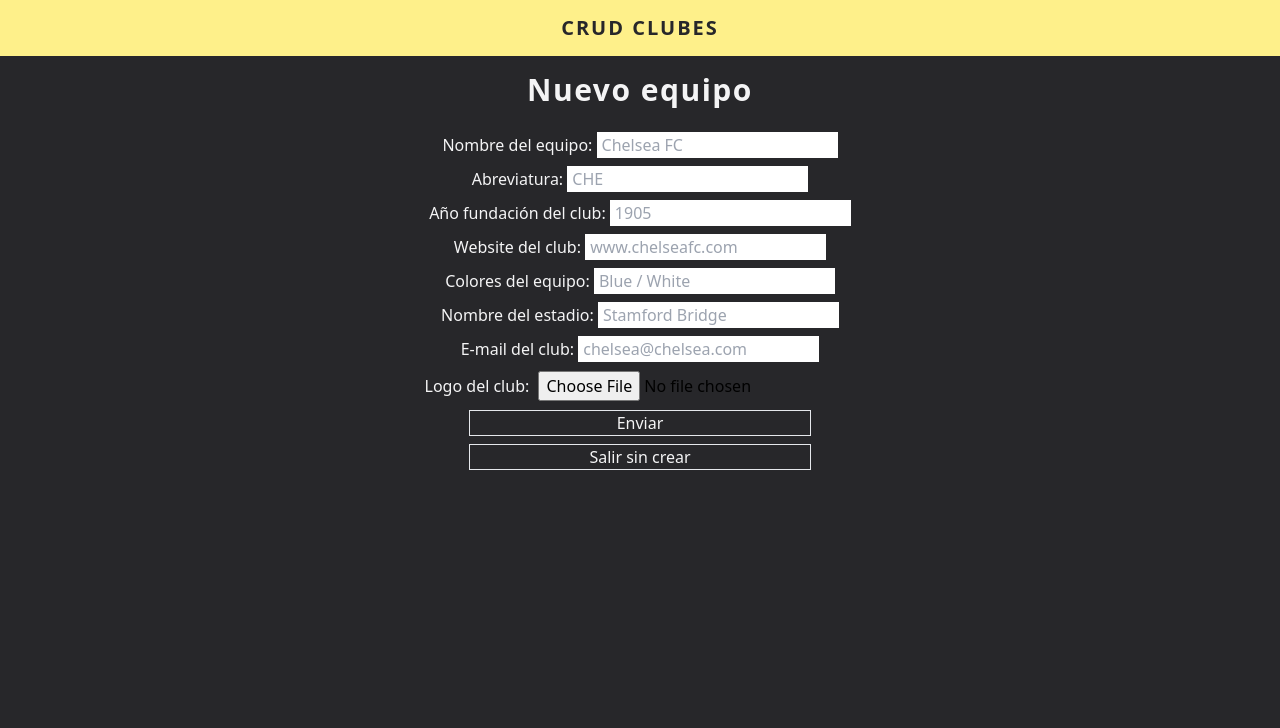
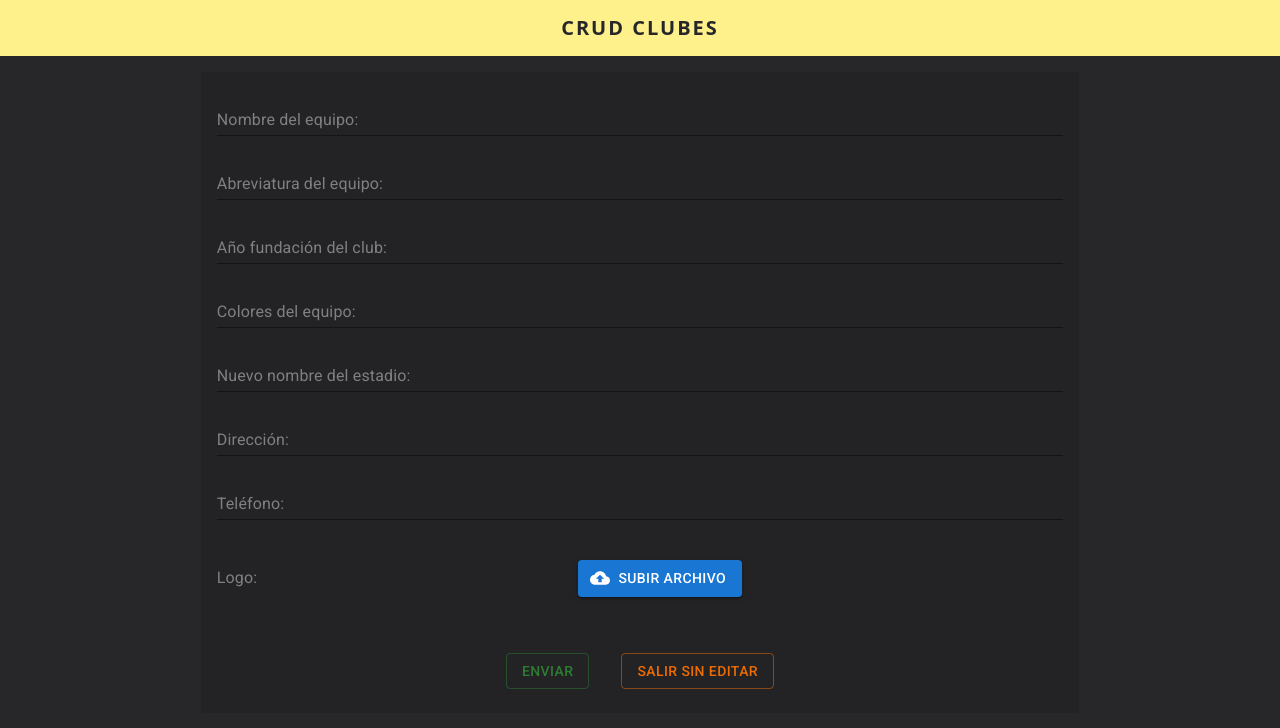
Before and after one commit to fktz94/crud-clubes, a React (Vite) app in the folder frontend/: page /new-team in a window 1280 px wide. Shown: the top 728 px of the page. Built offline with nearby package versions, Linux system fonts and the light colour scheme; the HTML template or start-up script is replaced by a standard one.

Commit message:
permite crear un equipo nuevo

```diff
--- a/frontend/src/components/EachTeamListItem.jsx
+++ b/frontend/src/components/EachTeamListItem.jsx
@@ -54,7 +54,8 @@ function EachTeamListItem({ team, index, fetchTeams, handleDeletedTeam }) {
           <Avatar src={crestUrl} />
         </ListItemAvatar>
         <ListItemText primary={name} sx={{ width: '60%', minWidth: 'content' }} />
-        <div className="flex grow justify-between gap-2">
+        <div className="flex grow justify-end gap-2">
+          {website && (
             <Button>
               <Link
                 to={website}
@@ -67,6 +68,7 @@ function EachTeamListItem({ team, index, fetchTeams, handleDeletedTeam }) {
                 <Language sx={{ verticalAlign: 'top' }} />
               </Icon>
             </Button>
+          )}
           <Button variant="outlined" title="Edit team" color="success">
             <Link to={`/${id}`} className="absolute w-full h-full" />
             <Icon>
--- a/frontend/src/hooks/useAllTeams.jsx
+++ b/frontend/src/hooks/useAllTeams.jsx
@@ -30,7 +30,7 @@ export default function useAllTeams() {
       throw new Error(error.message || 'data not found');
     } finally {
       setIsLoading(false);
-      setTimeout(handleCloseDeletedTeamAlert, 3000);
+      setTimeout(handleCloseDeletedTeamAlert, 1500);
     }
   }, []);
 
@@ -39,7 +39,7 @@ export default function useAllTeams() {
 
     fetchTeams();
 
-    setTimeout(handleCloseDeletedTeamAlert, 3000);
+    setTimeout(handleCloseDeletedTeamAlert, 1500);
 
     return () => window.history.replaceState({}, document.title);
   }, [fetchTeams, location.state]);
--- a/frontend/src/pages/NewTeam.jsx
+++ b/frontend/src/pages/NewTeam.jsx
@@ -3,68 +3,256 @@
 import { useState } from 'react';
 import { Link, useNavigate } from 'react-router-dom';
 
-function InputElement({ name, error, placeholder, text, type = 'text' }) {
+/* eslint-disable react/prop-types */
+import {
+  Box,
+  Button,
+  Container,
+  Dialog,
+  DialogActions,
+  DialogTitle,
+  Icon,
+  Stack,
+  TextField,
+  Typography
+} from '@mui/material';
+import { CloudUpload, DeleteForever } from '@mui/icons-material';
+import useOneTeam from '../hooks/useOneTeam';
+
+function FileInputElement({ formData, handleDeleteFile, handleInput, name }) {
   return (
-    <label htmlFor={name} className="relative w-fit">
-      {text}{' '}
-      <input
-        type={type}
-        id={name}
-        name={name}
-        placeholder={`${placeholder}`}
-        className={`px-1 outline-none border border-transparent ${
-          error && name === 'name' ? 'border-red-400' : ''
-        } text-black focus:border-sky-400`}
-      />
-      {error && (
-        <span className="absolute text-xs top-1 ml-1 whitespace-nowrap text-red-400">
-          Nombre requerido
-        </span>
-      )}
-    </label>
+    <Box display="flex" alignItems="center" paddingY={3}>
+      <Typography color="grey">Logo:</Typography>
+      <Box flexGrow={1} display="flex" justifyContent="center">
+        {formData.crestUrl ? (
+          <>
+            <Typography
+              fontSize="small"
+              color="primary"
+              sx={{ maxWidth: '80%', overflow: 'ellipsis', px: 1 }}>
+              {formData.crestUrl.name}
+            </Typography>
+            <Button
+              variant="outlined"
+              color="error"
+              onClick={handleDeleteFile}
+              sx={{ padding: 0.5, alignSelf: 'center' }}>
+              <Icon>
+                <DeleteForever sx={{ verticalAlign: 'top' }} />
+              </Icon>
+            </Button>
+          </>
+        ) : (
+          <Button component="label" name={name} variant="contained" startIcon={<CloudUpload />}>
+            Subir archivo
+            <input type="file" name={name} hidden accept="image/*" onChange={handleInput} />
+          </Button>
+        )}
+      </Box>
+    </Box>
   );
 }
 
-function NewTeam() {
-  const navigate = useNavigate();
-  const [isName, setIsName] = useState(false);
-
-  const handleUpload = (e) => {
-    e.preventDefault();
-    if (!e.currentTarget.name.value) {
-      setIsName(true);
-      return;
-    }
-
-    fetch('http://localhost:8080/new-team', {
-      method: 'post',
-      body: new FormData(e.currentTarget)
-    })
-      .then((res) => res.json())
-      .then((data) => navigate(`/${data.id}`));
-  };
-
+function InputElement({ name, placeholder, text, handleInput, formData, error, success }) {
   return (
-    <form className="flex flex-col items-center gap-2" onSubmit={handleUpload}>
-      <h3 className="text-3xl font-bold tracking-wider mb-4">Nuevo equipo</h3>
-      <InputElement error={isName} name="name" placeholder="Chelsea FC" text="Nombre del equipo:" />
-      <InputElement name="tla" placeholder="CHE" text="Abreviatura:" />
-      <InputElement name="founded" placeholder="1905" text="Año fundación del club:" />
-      <InputElement name="website" placeholder="www.chelseafc.com" text="Website del club:" />
-      <InputElement name="clubColors" placeholder="Blue / White" text="Colores del equipo:" />
-      <InputElement name="venue" placeholder="Stamford Bridge" text="Nombre del estadio:" />
-      <InputElement name="email" placeholder="chelsea@chelsea.com" text="E-mail del club:" />
-      <InputElement name="file" text="Logo del club:" type="file" />
-      <input
-        type="submit"
-        className="w-1/3 transition border cursor-pointer hover:bg-black/50"
-        value="Enviar"
-      />
-      <Link to="/" className="w-1/3 text-center transition border hover:bg-black/50">
-        Salir sin crear
-      </Link>
-    </form>
+    <TextField
+      variant="standard"
+      placeholder={placeholder?.toString()}
+      name={name}
+      value={formData[name]}
+      label={text}
+      error={Boolean(error[name])}
+      helperText={error[name]}
+      color={success[name] ? 'success' : 'primary'}
+      onChange={handleInput}
+      sx={{ input: { color: 'white' }, label: { color: 'gray' } }}
+    />
   );
 }
 
-export default NewTeam;
+export default function NewTeamForm() {
+  const {
+    isUpdating: isCreating,
+    toggleUpdate: toggleCreate,
+    handleInput,
+    error,
+    success,
+    formData,
+    handleDeleteFile,
+    handleSubmit
+  } = useOneTeam();
+  const properties = [
+    {
+      name: 'name',
+      placeholder: 'Chelsea FC',
+      text: 'Nombre del equipo:'
+    },
+    {
+      name: 'tla',
+      placeholder: 'CHE',
+      text: 'Abreviatura del equipo:'
+    },
+    {
+      name: 'founded',
+      placeholder: '1905',
+      text: 'Año fundación del club:'
+    },
+    {
+      name: 'clubColors',
+      placeholder: 'Royal Blue / White',
+      text: 'Colores del equipo:'
+    },
+    {
+      name: 'venue',
+      placeholder: 'Stamford Bridge',
+      text: 'Nuevo nombre del estadio:'
+    },
+    {
+      name: 'address',
+      placeholder: 'Fulham Road London SW6 1HS',
+      text: 'Dirección:'
+    },
+    {
+      name: 'phone',
+      placeholder: '+44 (0871) 9841955',
+      text: 'Teléfono:'
+    }
+  ];
+
+  return (
+    <Container>
+      <Box
+        component="form"
+        sx={{
+          width: '90%',
+          margin: 'auto',
+          backgroundColor: 'rgba(0,0,0,0.1)',
+          padding: 2
+        }}>
+        <Dialog
+          open={isCreating}
+          PaperProps={{
+            style: { color: 'ghostwhite', backgroundColor: 'rgba(0,0,0,0.97)', padding: 10 }
+          }}>
+          <DialogTitle id="alert-dialog-title">{`¿Desea crear el equipo ${formData.name}?`}</DialogTitle>
+          <DialogActions sx={{ margin: 'auto' }}>
+            <Button
+              variant="outlined"
+              id="create-new-team"
+              color="success"
+              onClick={(e) => handleSubmit(e)}>
+              Aceptar
+            </Button>
+            <Button
+              variant="outlined"
+              id="cancel-update"
+              color="error"
+              onClick={toggleCreate}
+              autoFocus>
+              Cancelar
+            </Button>
+          </DialogActions>
+        </Dialog>
+
+        <Stack spacing={2} mb={2}>
+          {properties.map(({ name: propertyName, placeholder, text }) => {
+            return (
+              <InputElement
+                key={propertyName}
+                handleInput={handleInput}
+                error={error}
+                success={success}
+                formData={formData}
+                name={propertyName}
+                placeholder={placeholder}
+                text={text}
+              />
+            );
+          })}
+
+          <FileInputElement
+            formData={formData}
+            handleDeleteFile={handleDeleteFile}
+            handleInput={handleInput}
+            name="crestUrl"
+          />
+        </Stack>
+
+        <Box sx={{ display: 'flex', justifyContent: 'center', gap: 4, mt: 4, mb: 1 }}>
+          <Button variant="outlined" id="isCreating" color="success" onClick={toggleCreate}>
+            Enviar
+          </Button>
+          <Button variant="outlined" color="warning">
+            <Link to="/">Salir sin editar</Link>
+          </Button>
+        </Box>
+      </Box>
+    </Container>
+  );
+}
+
+// function InputElement({ name, error, placeholder, text, type = 'text' }) {
+//   return (
+//     <label htmlFor={name} className="relative w-fit">
+//       {text}{' '}
+//       <input
+//         type={type}
+//         id={name}
+//         name={name}
+//         placeholder={`${placeholder}`}
+//         className={`px-1 outline-none border border-transparent ${
+//           error && name === 'name' ? 'border-red-400' : ''
+//         } text-black focus:border-sky-400`}
+//       />
+//       {error && (
+//         <span className="absolute text-xs top-1 ml-1 whitespace-nowrap text-red-400">
+//           Nombre requerido
+//         </span>
+//       )}
+//     </label>
+//   );
+// }
+
+// function NewTeam() {
+//   const navigate = useNavigate();
+//   const [isName, setIsName] = useState(false);
+
+//   const handleUpload = (e) => {
+//     e.preventDefault();
+//     if (!e.currentTarget.name.value) {
+//       setIsName(true);
+//       return;
+//     }
+
+//     fetch('http://localhost:8080/new-team', {
+//       method: 'post',
+//       body: new FormData(e.currentTarget)
+//     })
+//       .then((res) => res.json())
+//       .then((data) => navigate(`/${data.id}`));
+//   };
+
+//   return (
+//     <form className="flex flex-col items-center gap-2" onSubmit={handleUpload}>
+//       <h3 className="text-3xl font-bold tracking-wider mb-4">Nuevo equipo</h3>
+//       <InputElement error={isName} name="name" placeholder="Chelsea FC" text="Nombre del equipo:" />
+//       <InputElement name="tla" placeholder="CHE" text="Abreviatura:" />
+//       <InputElement name="founded" placeholder="1905" text="Año fundación del club:" />
+//       <InputElement name="website" placeholder="www.chelseafc.com" text="Website del club:" />
+//       <InputElement name="clubColors" placeholder="Blue / White" text="Colores del equipo:" />
+//       <InputElement name="venue" placeholder="Stamford Bridge" text="Nombre del estadio:" />
+//       <InputElement name="email" placeholder="chelsea@chelsea.com" text="E-mail del club:" />
+//       <InputElement name="file" text="Logo del club:" type="file" />
+//       <input
+//         type="submit"
+//         className="w-1/3 transition border cursor-pointer hover:bg-black/50"
+//         value="Enviar"
+//       />
+//       <Link to="/" className="w-1/3 text-center transition border hover:bg-black/50">
+//         Salir sin crear
+//       </Link>
+//     </form>
+//   );
+// }
+
+// export default NewTeam;
--- a/frontend/utils/handleInputVerification.js
+++ b/frontend/utils/handleInputVerification.js
@@ -60,5 +60,11 @@ export default function handleInputVerification(name, data, value, setError, set
       return { ...prev, [name]: '' };
     });
   }
+
+  if (name === 'name') {
+    setError((prev) => {
+      return { ...prev, [name]: '' };
+    });
+  }
   return true;
 }
```
Also changed, not shown: frontend/src/components/EditTeamForm.jsx (+6 -3 lines), frontend/src/hooks/useOneTeam.jsx (+18 -2 lines), frontend/src/pages/Home.jsx (+26 -14 lines), frontend/utils/handleSubmitVerification.js (+8 -1 lines), 2 other files (tests, documents, lock files or other folders). Lines whose indentation alone changed are shown as unchanged.
